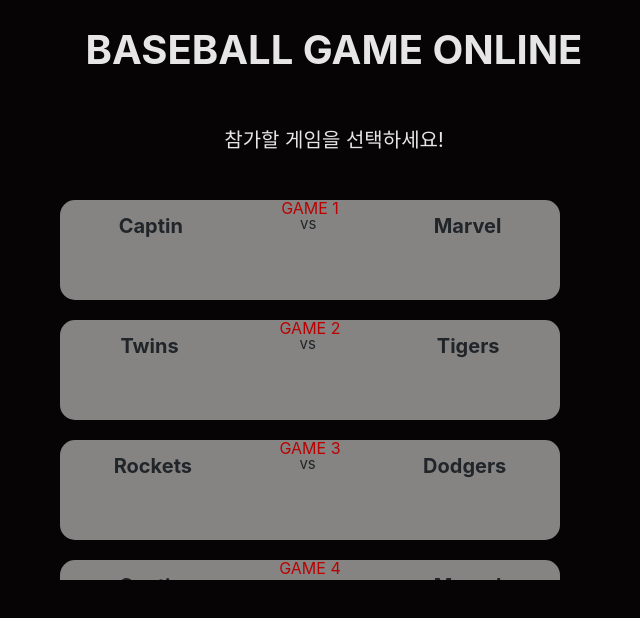
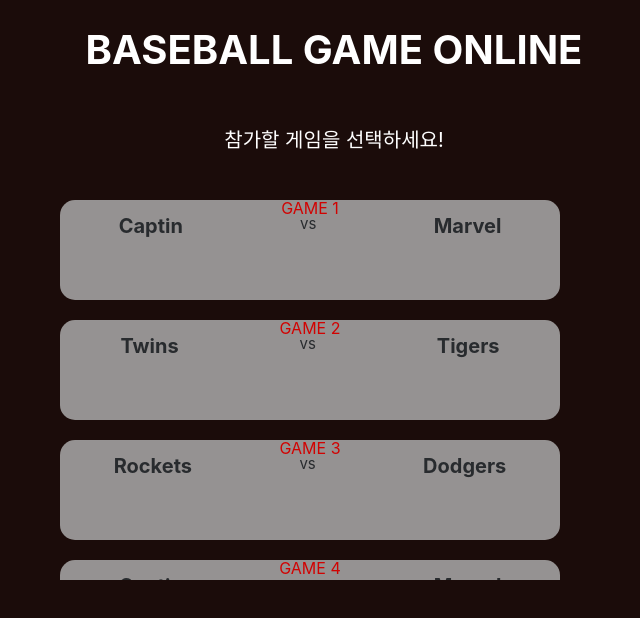
Before and after one commit to codesquad-member-2020/baseball-06, a React (Create React App) app in the folder FE/baseball/: page / in a window 1280 px wide. Shown: the top 618 px of the page, without its empty margins (306-946 px from the left). Built offline with nearby package versions, Linux system fonts and the light colour scheme.

Commit message:
[fe] feat: title 다른 컴포넌트로 분리

```diff
--- a/FE/baseball/src/components/gameSelection.js
+++ b/FE/baseball/src/components/gameSelection.js
@@ -1,13 +1,13 @@
 import React, { useState } from "react";
 import styled, { ThemeProvider } from "styled-components";
 import theme from "../styles/theme";
+import Title from "./title";
 import { GlobalStyle, Layout } from "../styles/global";
 import { gameSelectionMock } from "../gameSelectionMock";
 
 function GameSelection() {
   const [message, setMessage] = useState("참가할 게임을 선택하세요!");
   const [teams, setTeams] = useState("");
-  const title = "BASEBALL GAME ONLINE";
 
   {
   }
@@ -15,7 +15,7 @@
     <>
       <ThemeProvider theme={theme}>
         <GlobalStyle />
-        <Title>{title}</Title>
+        <Title />
         <Container>
           <MessageArea>{message}</MessageArea>
           <GameSelectionContainer>
@@ -38,15 +38,10 @@
   );
 }
 
-const Title = styled.h1`
-  padding: 30px;
-  font-weight: bold;
-  font-size: 40px;
-`;
-
 const Container = styled.main`
   ${Layout};
   flex-direction: column;
+
   /* width: 100vw; */
   /* height: 100vh; */
 `;
@@ -97,7 +92,7 @@
   width: 500px;
   height: 100px;
   margin: 20px 0;
-  background-color: #b7b7b3;
+  background-color: #b4b4b4;
   border-radius: 15px;
   opacity: 0.8;
 `;
--- a/FE/baseball/src/components/title.jsx
+++ b/FE/baseball/src/components/title.jsx
@@ -0,0 +1,20 @@
+import React from "react";
+import styled from "styled-components";
+
+function Title() {
+  const title = "BASEBALL GAME ONLINE";
+
+  return (
+    <>
+      <TitleArea>{title}</TitleArea>
+    </>
+  );
+}
+
+const TitleArea = styled.h1`
+  padding: 30px;
+  font-weight: bold;
+  font-size: 40px;
+`;
+
+export default Title;
--- a/FE/baseball/src/styles/global.js
+++ b/FE/baseball/src/styles/global.js
@@ -4,9 +4,9 @@
     body{
   margin: 0 auto;
   width: 960px;
-        background-color: #060405;
+        background-color: #1B0C0A;
         text-align: center;
-        opacity: 0.9;
+        /* opacity:0.8; */
     }
     h1{
         color:#fff;
```
